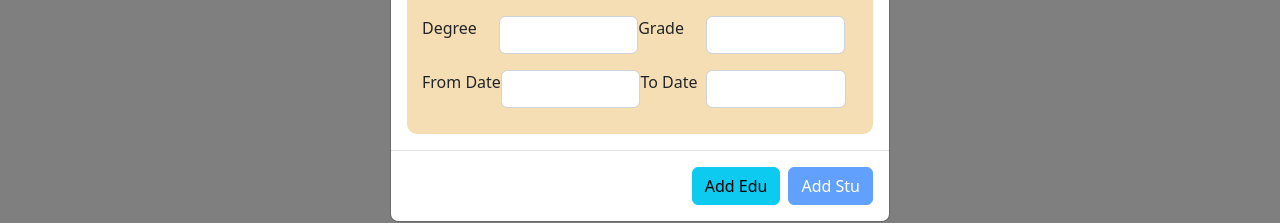
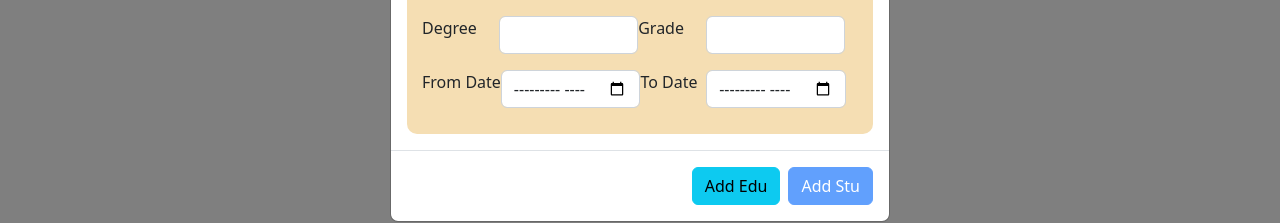
Before and after one commit to zubaer-rahman/student, an Angular app: page / in a window 1280 px wide. Both pictures are taken after a click on the button "Add Student". Shown: the part 546-769 px from the top of the page. Built offline with nearby package versions, Linux system fonts and the light colour scheme.

Commit message:
last change+

```diff
--- a/src/app/student-details/student-details.component.html
+++ b/src/app/student-details/student-details.component.html
@@ -116,10 +116,10 @@
 
                   <div class="mb-3 d-flex form-group">
                     <label for="from_date" class="form-label">From Date</label>
-                    <input type="text" formControlName="from_date" class="form-control" id="from_date">
+                    <input type="month" formControlName="from_date" class="form-control" id="from_date">
 
                     <label for="to_date" class="form-label">To Date</label>
-                    <input type="text" formControlName="to_date" class="form-control" id="to_date">
+                    <input type="month" formControlName="to_date" class="form-control" id="to_date">
                   </div>
                 </div>
 
```
